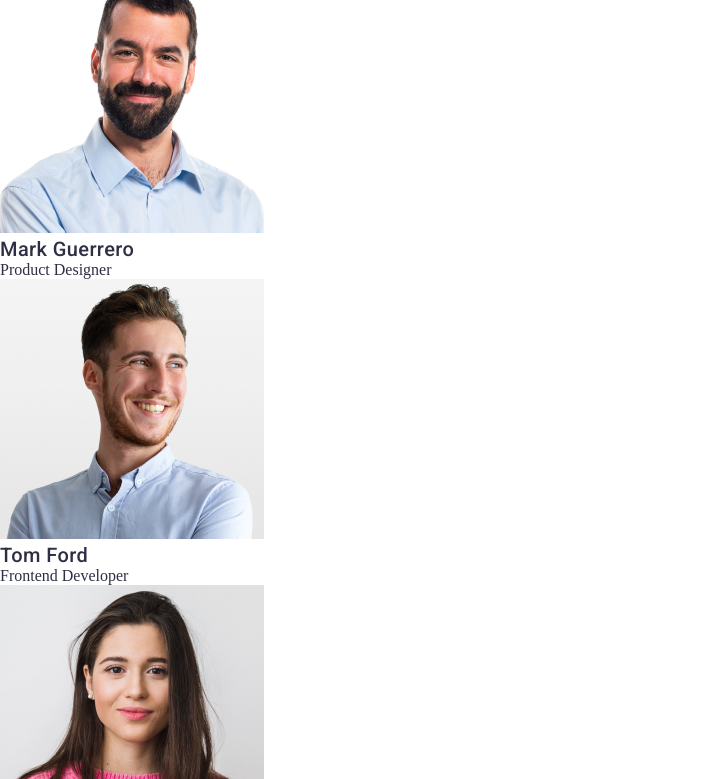
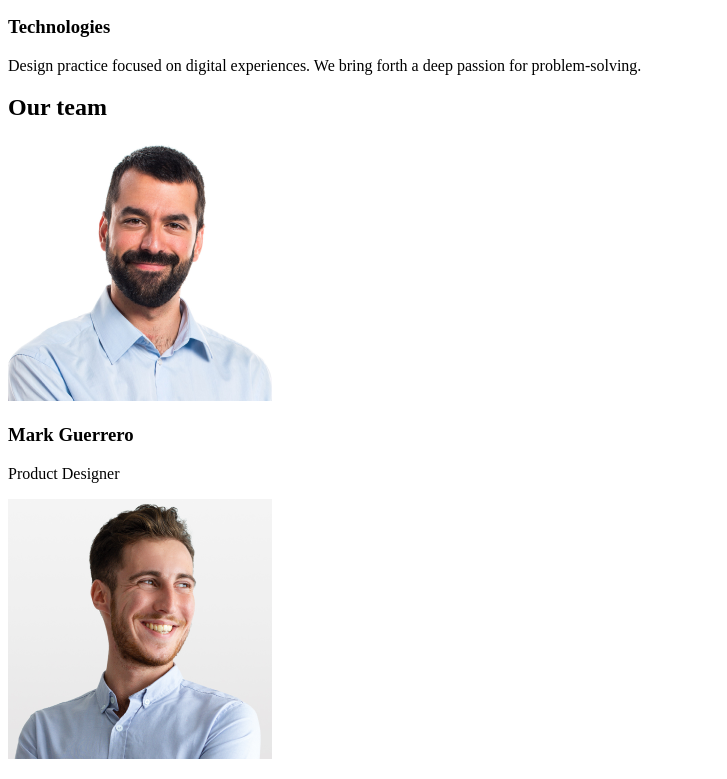
Before and after one commit to Leo-nI-D/goit-markup-hw-01, a plain HTML site: page index.html in a window 1280 px wide. Shown: the part 495-1274 px from the top of the page, without its empty margins (0-727 px from the left). Drawn offline with Linux system fonts and the light colour scheme.

Commit message:
commented-style-link

```diff
--- a/index.html
+++ b/index.html
@@ -9,7 +9,7 @@
     <link rel="preconnect" href="https://fonts.gstatic.com" crossorigin>
     <link href="https://fonts.googleapis.com/css2?family=Raleway:wght@700&family=Roboto:wght@400;500;700&display=swap"
         rel="stylesheet"> <!-- шрифти -->
-    <link rel="stylesheet" href="css/style.css">
+    <!-- <link rel="stylesheet" href="css/style.css"> лінкуємо папку со стилями -->
 </head>
 
 <body>
```
